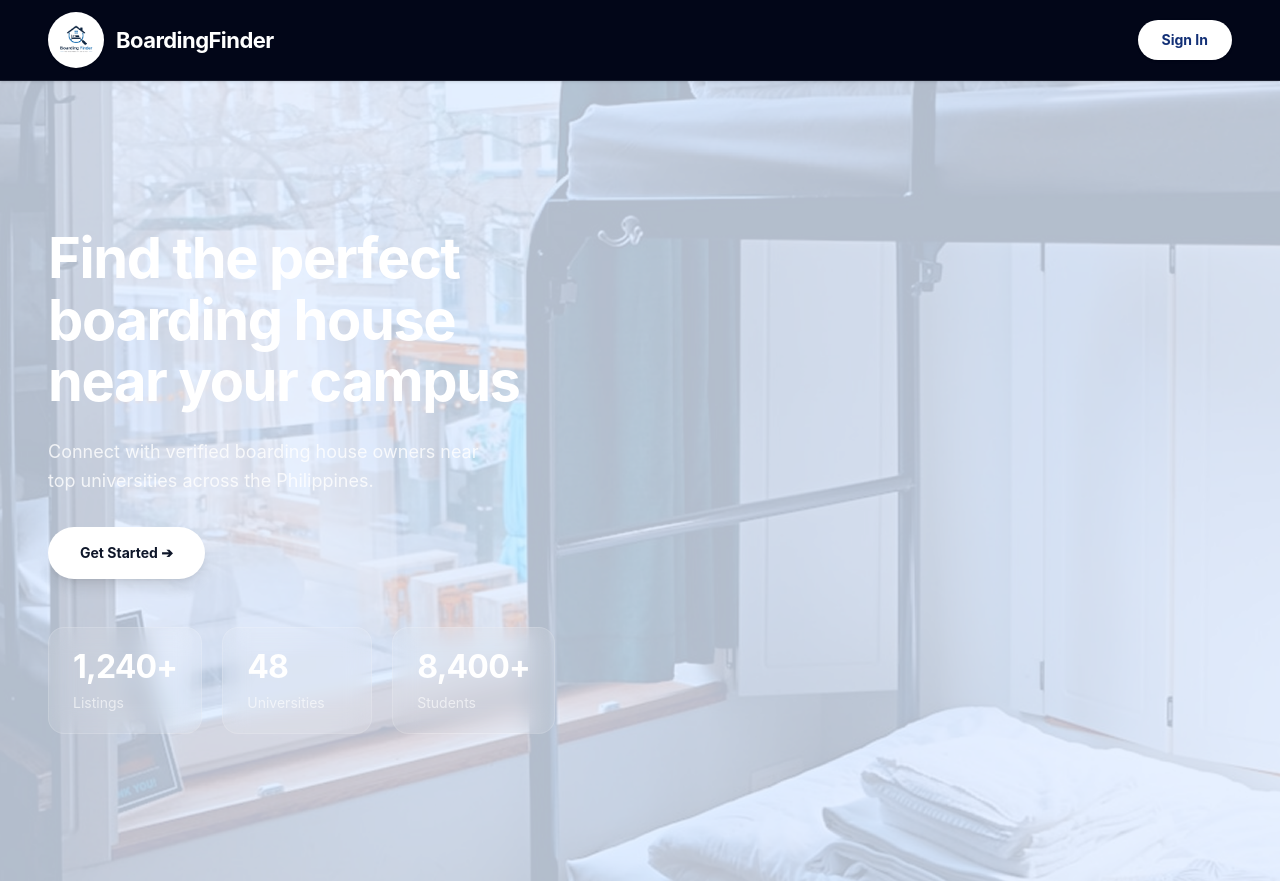
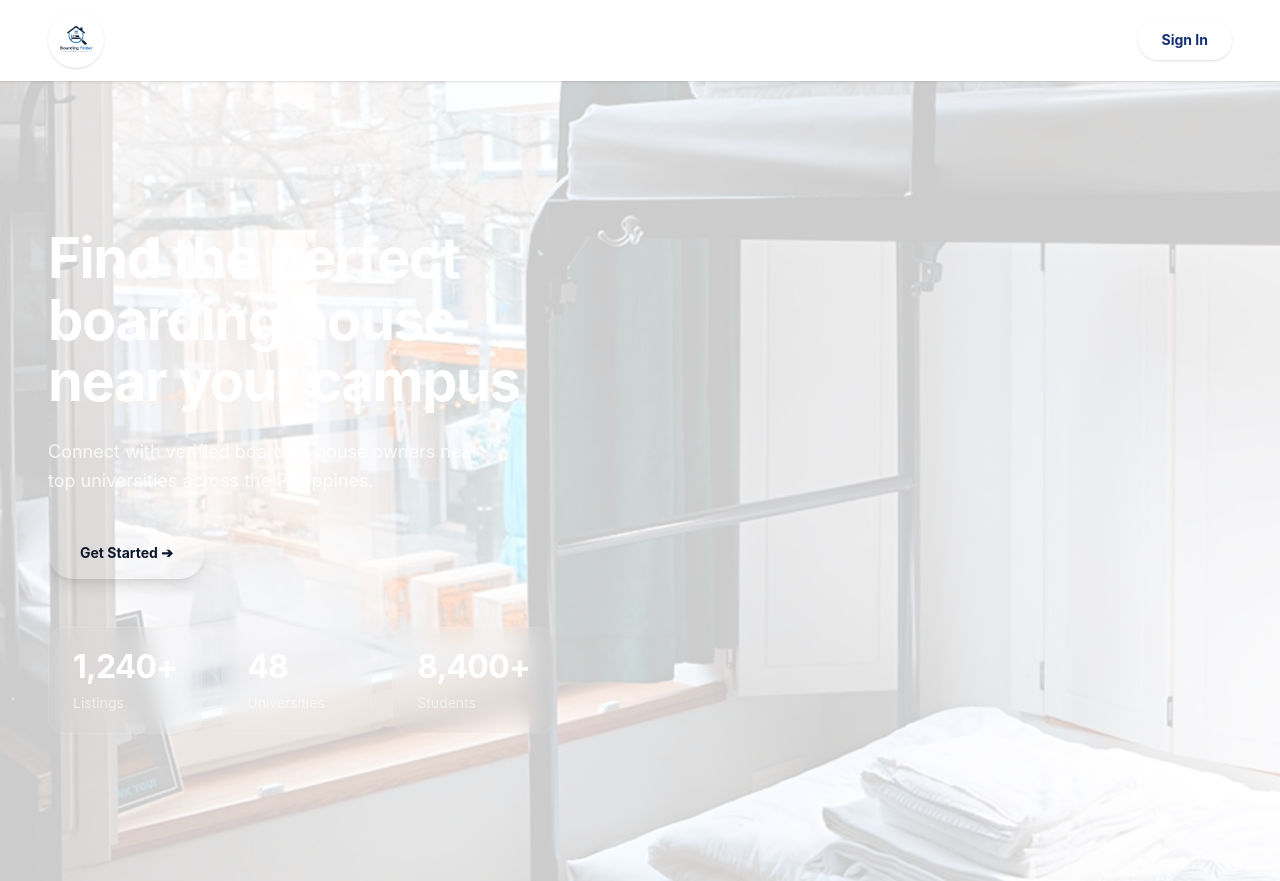
Before and after one commit to fazilmuhammad20020719-ai/boarding_finder-Front-end, a React app: page / in a window 1280 px wide. Built offline with nearby package versions, Linux system fonts and the light colour scheme; the HTML template or start-up script is replaced by a standard one.

Commit message:
Update frontend pages and layout styles

```diff
--- a/src/index.css
+++ b/src/index.css
@@ -1,9 +1,15 @@
 @import "tailwindcss";
 
 @layer base {
-  /* Enforce light blue background for all main page containers, excluding the landing page (which uses bg-slate-950) */
-  .min-h-screen:not(.bg-slate-950) {
+  /* Enforce light blue background for all main page containers, excluding the landing page */
+  .min-h-screen:not(.landing-page):not(.landing-page *) {
     background-color: #e0edff !important;
+  }
+
+  /* Override: landing page and its children keep original background */
+  .landing-page,
+  .landing-page * {
+    background-color: revert !important;
   }
 }
 
--- a/src/pages/Landing.jsx
+++ b/src/pages/Landing.jsx
@@ -16,7 +16,7 @@ const LandingPage = () => {
   };
 
   return (
-    <div className="relative min-h-screen w-full bg-slate-950 font-sans antialiased overflow-x-hidden">
+    <div className="landing-page relative min-h-screen w-full bg-slate-950 font-sans antialiased overflow-x-hidden">
       {/* ===== NAVBAR ===== */}
       <Navbar isLoggedIn={isLoggedIn} onLogout={handleLogout} activeTab="home" transparent={true} />
 
```
